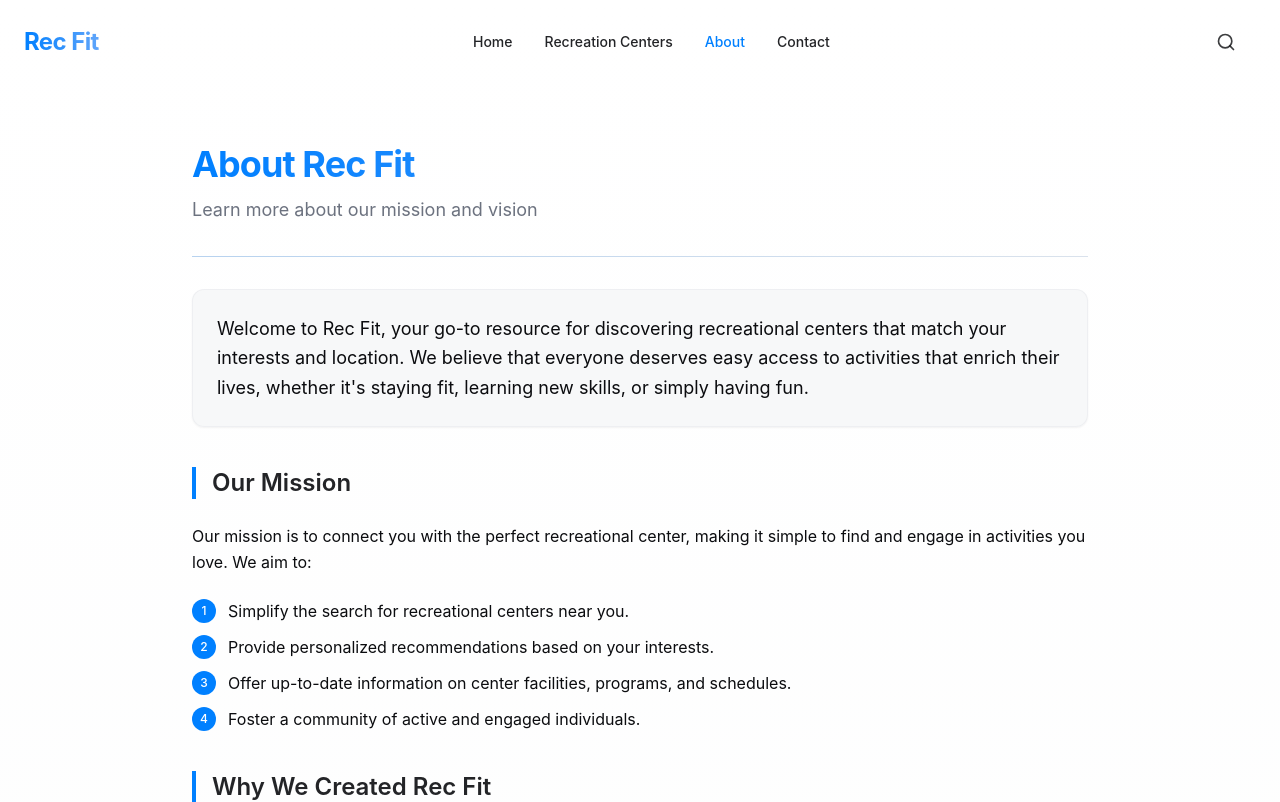
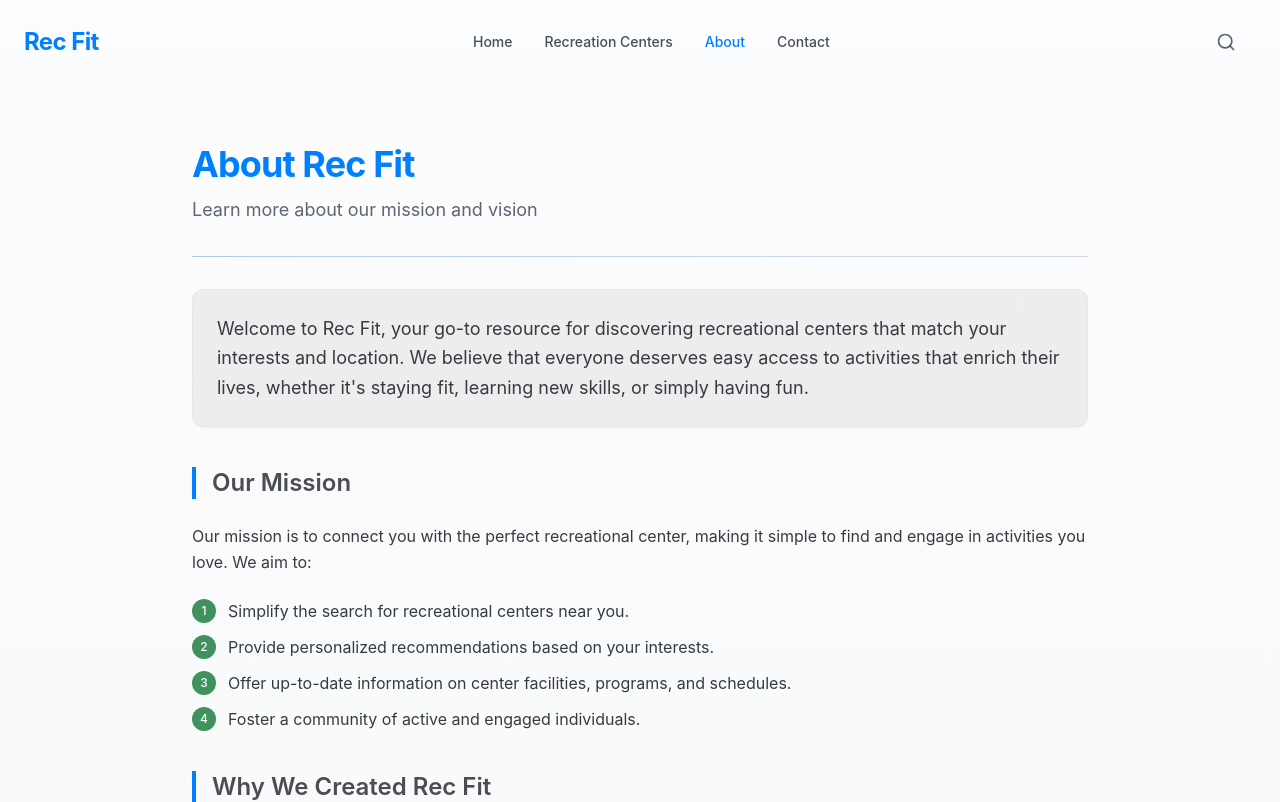
Before and after one commit to andy277/rec-centre-hub, a React (Vite) app: page /about in a window 1280 px wide. Shown: the top 802 px of the page. Built offline with nearby package versions, Linux system fonts and the light colour scheme.

Commit message:
Redesign app with new palette
Redesign the application using a new color palette.

```diff
--- a/src/components/Hero.tsx
+++ b/src/components/Hero.tsx
@@ -15,7 +15,7 @@ const Hero = () => {
   }, []);
 
   return (
-    <section className="relative h-screen overflow-hidden bg-gradient-to-b from-secondary/30 to-background">
+    <section className="relative h-screen overflow-hidden bg-gradient-to-b from-muted/30 to-background">
       <div
         className={`absolute inset-0 bg-[url('https://images.unsplash.com/photo-1506744038136-46273834b3fb')] bg-cover bg-center bg-no-repeat transition-opacity duration-2000 ${
           isLoaded ? 'opacity-15' : 'opacity-0'
@@ -43,7 +43,7 @@ const Hero = () => {
             </Link>
             <Link
               to="/about"
-              className="inline-flex items-center justify-center px-6 py-3 rounded-full bg-secondary text-foreground font-medium transition-all duration-300 hover:bg-secondary/80 hover:scale-[1.02] active:scale-[0.98]"
+              className="inline-flex items-center justify-center px-6 py-3 rounded-full bg-accent text-foreground font-medium transition-all duration-300 hover:bg-accent/80 hover:scale-[1.02] active:scale-[0.98]"
             >
               Learn More
             </Link>
--- a/src/components/Navbar.tsx
+++ b/src/components/Navbar.tsx
@@ -25,7 +25,7 @@ const Navbar = () => {
     <header
       className={`fixed top-0 left-0 right-0 z-50 transition-all duration-300 ${
         isScrolled
-          ? 'bg-white/90 backdrop-blur-md shadow-sm py-3'
+          ? 'bg-white/95 backdrop-blur-md shadow-sm py-3'
           : 'bg-transparent py-5'
       }`}
     >
@@ -33,7 +33,7 @@ const Navbar = () => {
         <div className="flex items-center justify-between">
           <Link
             to="/"
-            className="text-2xl font-bold tracking-tight transition-opacity duration-300 hover:opacity-80 bg-gradient-to-r from-primary to-blue-400 bg-clip-text text-transparent"
+            className="text-2xl font-bold tracking-tight transition-opacity duration-300 hover:opacity-80 text-primary"
           >
             Rec Fit
           </Link>
@@ -75,7 +75,7 @@ const Navbar = () => {
 
           <div className="flex items-center">
             <button
-              className="p-2 md:p-3 rounded-full text-foreground/80 hover:text-primary hover:bg-secondary transition-colors mr-1 md:mr-2"
+              className="p-2 md:p-3 rounded-full text-foreground/80 hover:text-primary hover:bg-secondary/10 transition-colors mr-1 md:mr-2"
               aria-label="Search"
             >
               <Search className="w-5 h-5" />
@@ -104,7 +104,7 @@ const Navbar = () => {
               <Link
                 to="/"
                 className={`px-4 py-2 text-base font-medium transition-colors ${
-                  location.pathname === '/' ? 'text-primary bg-secondary/50 rounded-md' : 'hover:text-primary hover:bg-secondary/30 rounded-md'
+                  location.pathname === '/' ? 'text-primary bg-secondary/10 rounded-md' : 'hover:text-primary hover:bg-secondary/10 rounded-md'
                 }`}
               >
                 Home
@@ -112,7 +112,7 @@ const Navbar = () => {
               <Link
                 to="/centers"
                 className={`px-4 py-2 text-base font-medium transition-colors ${
-                  location.pathname.includes('/centers') || location.pathname.includes('/center/') ? 'text-primary bg-secondary/50 rounded-md' : 'hover:text-primary hover:bg-secondary/30 rounded-md'
+                  location.pathname.includes('/centers') || location.pathname.includes('/center/') ? 'text-primary bg-secondary/10 rounded-md' : 'hover:text-primary hover:bg-secondary/10 rounded-md'
                 }`}
               >
                 Recreation Centers
@@ -120,7 +120,7 @@ const Navbar = () => {
               <Link
                 to="/about"
                 className={`px-4 py-2 text-base font-medium transition-colors ${
-                  location.pathname === '/about' ? 'text-primary bg-secondary/50 rounded-md' : 'hover:text-primary hover:bg-secondary/30 rounded-md'
+                  location.pathname === '/about' ? 'text-primary bg-secondary/10 rounded-md' : 'hover:text-primary hover:bg-secondary/10 rounded-md'
                 }`}
               >
                 About
@@ -128,7 +128,7 @@ const Navbar = () => {
               <Link
                 to="/contact"
                 className={`px-4 py-2 text-base font-medium transition-colors ${
-                  location.pathname === '/contact' ? 'text-primary bg-secondary/50 rounded-md' : 'hover:text-primary hover:bg-secondary/30 rounded-md'
+                  location.pathname === '/contact' ? 'text-primary bg-secondary/10 rounded-md' : 'hover:text-primary hover:bg-secondary/10 rounded-md'
                 }`}
               >
                 Contact
--- a/src/index.css
+++ b/src/index.css
@@ -1,36 +1,35 @@
-
 @tailwind base;
 @tailwind components;
 @tailwind utilities;
 
 @layer base {
   :root {
-    --background: 0 0% 100%;
-    --foreground: 220 14% 5%;
+    --background: 210 33% 99%; /* #F8F9FA - Light Background */
+    --foreground: 210 10% 23%; /* #343A40 - Dark Gray */
 
     --card: 0 0% 100%;
-    --card-foreground: 220 14% 5%;
+    --card-foreground: 210 10% 23%;
 
     --popover: 0 0% 100%;
-    --popover-foreground: 220 14% 5%;
+    --popover-foreground: 210 10% 23%;
 
-    --primary: 210 100% 50%;
+    --primary: 210 100% 50%; /* #007BFF - Bright Blue */
     --primary-foreground: 0 0% 100%;
 
-    --secondary: 210 14% 95%;
-    --secondary-foreground: 220 14% 5%;
+    --secondary: 142 39% 41%; /* #28A745 - Lively Green */
+    --secondary-foreground: 0 0% 100%;
 
-    --muted: 210 14% 95%;
-    --muted-foreground: 220 8% 46%;
+    --muted: 0 0% 88%; /* #E0E0E0 - Medium Gray */
+    --muted-foreground: 210 10% 40%;
 
-    --accent: 210 14% 95%;
-    --accent-foreground: 220 14% 5%;
+    --accent: 45 100% 51%; /* #FFC107 - Vibrant Yellow */
+    --accent-foreground: 210 10% 23%;
 
-    --destructive: 0 84% 60%;
+    --destructive: 354 70% 54%; /* #DC3545 - Energetic Red */
     --destructive-foreground: 0 0% 100%;
 
-    --border: 220 13% 91%;
-    --input: 220 13% 91%;
+    --border: 0 0% 88%;
+    --input: 0 0% 88%;
     --ring: 210 100% 50%;
 
     --radius: 0.75rem;
@@ -46,32 +45,32 @@
   }
 
   .dark {
-    --background: 220 14% 5%;
-    --foreground: 210 14% 95%;
+    --background: 210 10% 23%; /* #343A40 - Dark Gray */
+    --foreground: 210 33% 99%; /* #F8F9FA - Light Background */
 
-    --card: 220 14% 5%;
-    --card-foreground: 210 14% 95%;
+    --card: 210 10% 23%;
+    --card-foreground: 210 33% 99%;
 
-    --popover: 220 14% 5%;
-    --popover-foreground: 210 14% 95%;
+    --popover: 210 10% 23%;
+    --popover-foreground: 210 33% 99%;
 
-    --primary: 210 100% 50%;
+    --primary: 210 100% 50%; /* #007BFF - Bright Blue */
     --primary-foreground: 0 0% 100%;
 
-    --secondary: 220 8% 15%;
-    --secondary-foreground: 210 14% 95%;
+    --secondary: 142 39% 41%; /* #28A745 - Lively Green */
+    --secondary-foreground: 0 0% 100%;
 
-    --muted: 220 8% 15%;
-    --muted-foreground: 220 8% 60%;
+    --muted: 210 10% 30%;
+    --muted-foreground: 210 10% 70%;
 
-    --accent: 220 8% 15%;
-    --accent-foreground: 210 14% 95%;
+    --accent: 45 100% 51%; /* #FFC107 - Vibrant Yellow */
+    --accent-foreground: 210 10% 23%;
 
-    --destructive: 0 84% 60%;
-    --destructive-foreground: 210 14% 95%;
+    --destructive: 354 70% 54%; /* #DC3545 - Energetic Red */
+    --destructive-foreground: 0 0% 100%;
 
-    --border: 220 8% 15%;
-    --input: 220 8% 15%;
+    --border: 210 10% 30%;
+    --input: 210 10% 30%;
     --ring: 210 100% 50%;
 
     --sidebar-background: 240 5.9% 10%;
--- a/src/pages/About.tsx
+++ b/src/pages/About.tsx
@@ -7,11 +7,11 @@ const About = () => {
   return (
     <>
       <Navbar />
-      <main className="pt-20 pb-12 min-h-screen bg-gradient-to-b from-background to-secondary/20">
+      <main className="pt-20 pb-12 min-h-screen bg-gradient-to-b from-background to-muted/20">
         <Container className="py-12 md:py-16">
           <div className="flex flex-col gap-8 max-w-4xl mx-auto">
             <div className="space-y-3 animate-fade-in">
-              <h1 className="text-4xl font-bold tracking-tight bg-gradient-to-r from-primary to-blue-400 bg-clip-text text-transparent">
+              <h1 className="text-4xl font-bold tracking-tight text-primary">
                 About Rec Fit
               </h1>
               <p className="text-muted-foreground text-lg">
@@ -21,7 +21,7 @@ const About = () => {
             <Separator className="bg-gradient-to-r from-primary/20 to-primary/5" />
 
             <div className="prose prose-slate max-w-none">
-              <div className="bg-secondary/50 rounded-xl p-6 shadow-sm border border-border/50 hover-scale">
+              <div className="bg-muted/50 rounded-xl p-6 shadow-sm border border-border/50 hover-scale">
                 <p className="text-lg leading-relaxed">
                   Welcome to Rec Fit, your go-to resource for discovering recreational centers that match your interests and location. We believe that everyone deserves easy access to activities that enrich their lives, whether it's staying fit, learning new skills, or simply having fun.
                 </p>
@@ -40,7 +40,7 @@ const About = () => {
                     "Foster a community of active and engaged individuals."
                   ].map((item, index) => (
                     <li key={index} className="flex items-start gap-3">
-                      <span className="inline-flex items-center justify-center h-6 w-6 rounded-full bg-primary text-primary-foreground text-xs font-medium">
+                      <span className="inline-flex items-center justify-center h-6 w-6 rounded-full bg-secondary text-primary-foreground text-xs font-medium">
                         {index + 1}
                       </span>
                       <span>{item}</span>
@@ -51,7 +51,7 @@ const About = () => {
 
               <div className="mt-10 space-y-6 animate-slide-up" style={{ animationDelay: "150ms" }}>
                 <h2 className="text-2xl font-semibold text-foreground/90 border-l-4 border-primary pl-4">Why We Created Rec Fit</h2>
-                <p className="text-base leading-relaxed bg-secondary/30 p-4 rounded-md">
+                <p className="text-base leading-relaxed bg-muted/30 p-4 rounded-md">
                   We noticed that finding the right recreational center can be a time-consuming and frustrating process. Sifting through countless websites and directories, only to find outdated information, was a common problem. That's why we built Rec Fit – to streamline your search and make it easier than ever to discover the perfect place for your recreational needs.
                 </p>
               </div>
@@ -64,7 +64,7 @@ const About = () => {
 
                 <div className="grid grid-cols-1 md:grid-cols-3 gap-4 mt-6">
                   {["Development", "Design", "Content"].map((role) => (
-                    <div key={role} className="bg-secondary/20 rounded-lg p-5 text-center border border-border/50 transition-all hover:shadow-md hover:bg-secondary/30">
+                    <div key={role} className="bg-muted/20 rounded-lg p-5 text-center border border-border/50 transition-all hover:shadow-md hover:bg-muted/30">
                       <div className="w-12 h-12 bg-primary/10 rounded-full flex items-center justify-center mx-auto mb-3">
                         <span className="text-primary font-semibold">{role.charAt(0)}</span>
                       </div>
@@ -81,7 +81,7 @@ const About = () => {
                 </p>
               </div>
 
-              <div className="bg-secondary/50 rounded-xl p-6 mt-8 border border-border shadow-sm hover:shadow-md transition-all duration-300">
+              <div className="bg-muted/50 rounded-xl p-6 mt-8 border border-border shadow-sm hover:shadow-md transition-all duration-300">
                 <h3 className="text-xl font-medium mb-4 text-foreground/90">Contact Information</h3>
                 <div className="space-y-3">
                   <p className="flex items-center gap-2">
--- a/src/pages/Centers.tsx
+++ b/src/pages/Centers.tsx
@@ -9,11 +9,11 @@ const Centers = () => {
   return (
     <>
       <Navbar />
-      <main className="pt-20 pb-12 min-h-screen bg-gradient-to-b from-background to-secondary/20">
+      <main className="pt-20 pb-12 min-h-screen bg-gradient-to-b from-background to-muted/20">
         <Container className="py-8 md:py-12 animate-fade-in">
           <div className="flex flex-col gap-6">
             <div className="space-y-2">
-              <h1 className="text-3xl md:text-4xl font-bold tracking-tight bg-gradient-to-r from-primary to-blue-400 bg-clip-text text-transparent">
+              <h1 className="text-3xl md:text-4xl font-bold tracking-tight text-primary">
                 Recreation Centers
               </h1>
               <p className="text-muted-foreground max-w-3xl">
```
Also changed, not shown: src/pages/Contact.tsx (+6 -6 lines).
